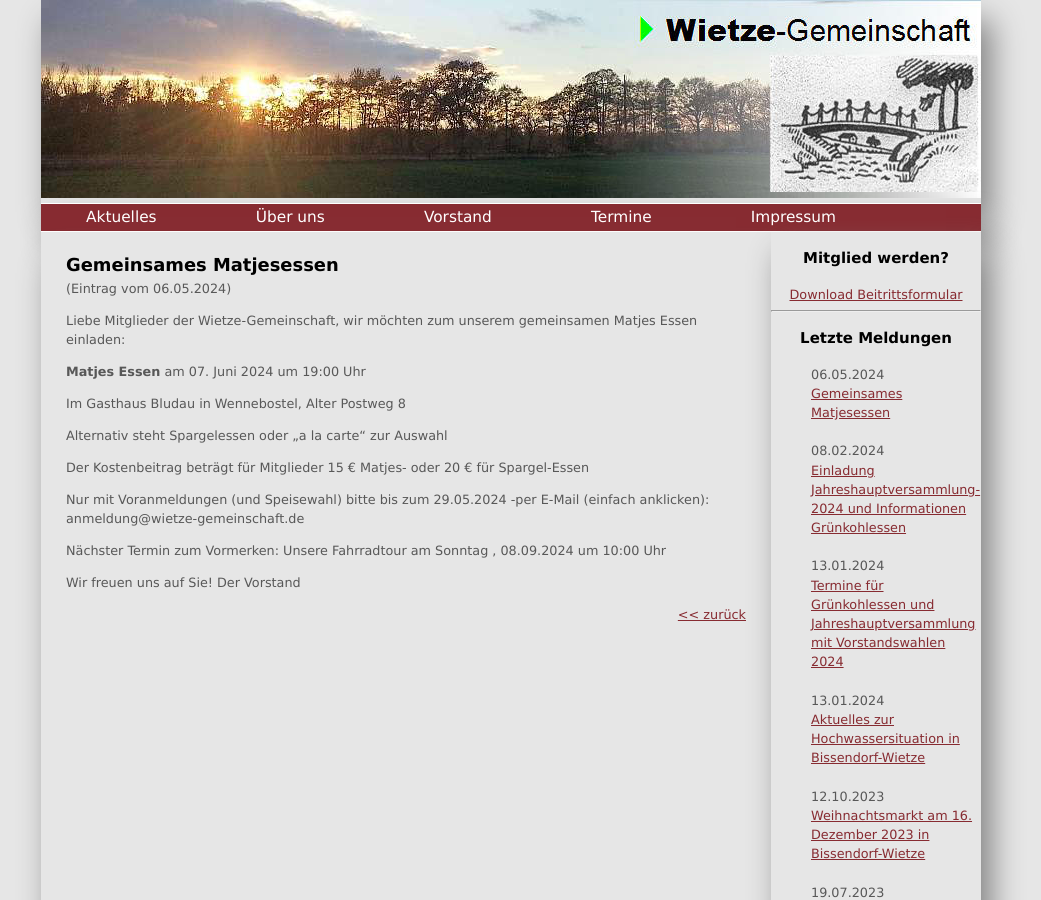
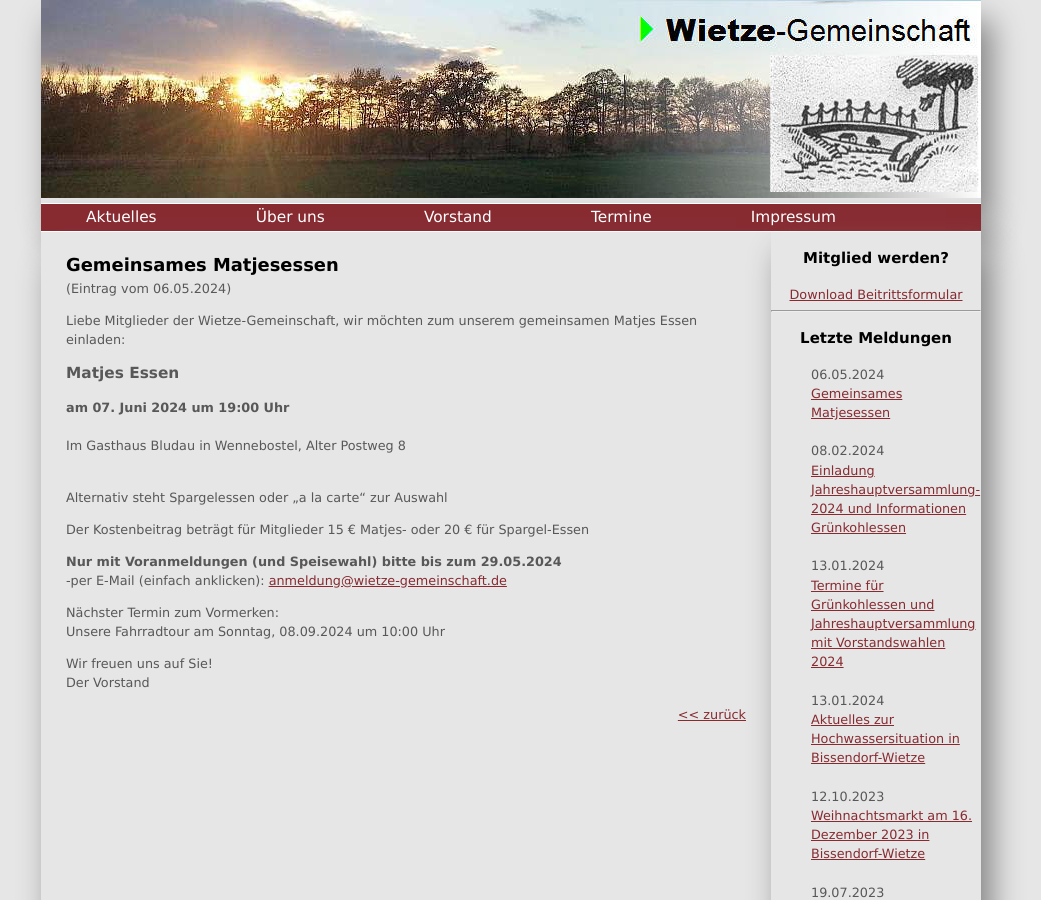
Before and after one commit to car-hei/wietzegem.github.io, a Jekyll site: the page built from _posts/2024-05-06-Gemeinsames-Matjesessen.md, in a window 1280 px wide and 900 px high. Shown: the whole window, without its empty margins (129-1170 px from the left). Built offline with Jekyll 4.4.1, drawn with Linux system fonts in a browser that asks for light colours.

```diff
--- a/_posts/2024-05-06-Gemeinsames-Matjesessen.md
+++ b/_posts/2024-05-06-Gemeinsames-Matjesessen.md
@@ -5,21 +5,21 @@ title: Gemeinsames Matjesessen
 Liebe Mitglieder der Wietze-Gemeinschaft,
 wir möchten zum unserem gemeinsamen Matjes Essen einladen:
 
-**Matjes Essen**
-am 07. Juni 2024 um 19:00 Uhr
+<h2>Matjes Essen</h2>
 
-Im Gasthaus Bludau in Wennebostel, Alter Postweg 8
+**am 07. Juni 2024 um 19:00 Uhr**
+<br>Im Gasthaus Bludau in Wennebostel, Alter Postweg 8
 
-Alternativ steht Spargelessen oder „a la carte“ zur Auswahl
+<br>Alternativ steht Spargelessen oder „a la carte“ zur Auswahl
 
 Der Kostenbeitrag beträgt für Mitglieder
 15 € Matjes- oder 20 € für Spargel-Essen
 
-Nur mit Voranmeldungen (und Speisewahl) bitte bis zum 29.05.2024
--per E-Mail (einfach anklicken):   anmeldung@wietze-gemeinschaft.de
+**Nur mit Voranmeldungen (und Speisewahl) bitte bis zum 29.05.2024**
+-per E-Mail (einfach anklicken):   <a href="&#109;&#97;&#105;&#108;&#116;&#111;&#58;&#97;&#110;&#109;&#101;&#108;&#100;&#117;&#110;&#103;&#64;&#119;&#105;&#101;&#116;&#122;&#101;&#45;&#103;&#101;&#109;&#101;&#105;&#110;&#115;&#99;&#104;&#97;&#102;&#116;&#46;&#100;&#101;?subject=Anmeldung%20zum%20Matjesessen%202024&body=Hallo%20Wietze-Gemeinschaft,%0A%0AIch/Wir%20möchte(n)%20mich/uns%20mit%20___%20Person(en)%20anmelden.%0ANamen:%0A%0AIch/Wir%20möchte(n)%20gern%20essen:%0A___%20Matjes%0A___%20Spargel%0A___%20al-a-carte">anmeldung@wietze-gemeinschaft.de</a>
 
 Nächster Termin zum Vormerken:
-Unsere Fahrradtour am Sonntag , 08.09.2024 um 10:00 Uhr
+Unsere Fahrradtour am Sonntag, 08.09.2024 um 10:00 Uhr
 
 Wir freuen uns auf Sie!
 Der Vorstand
```
